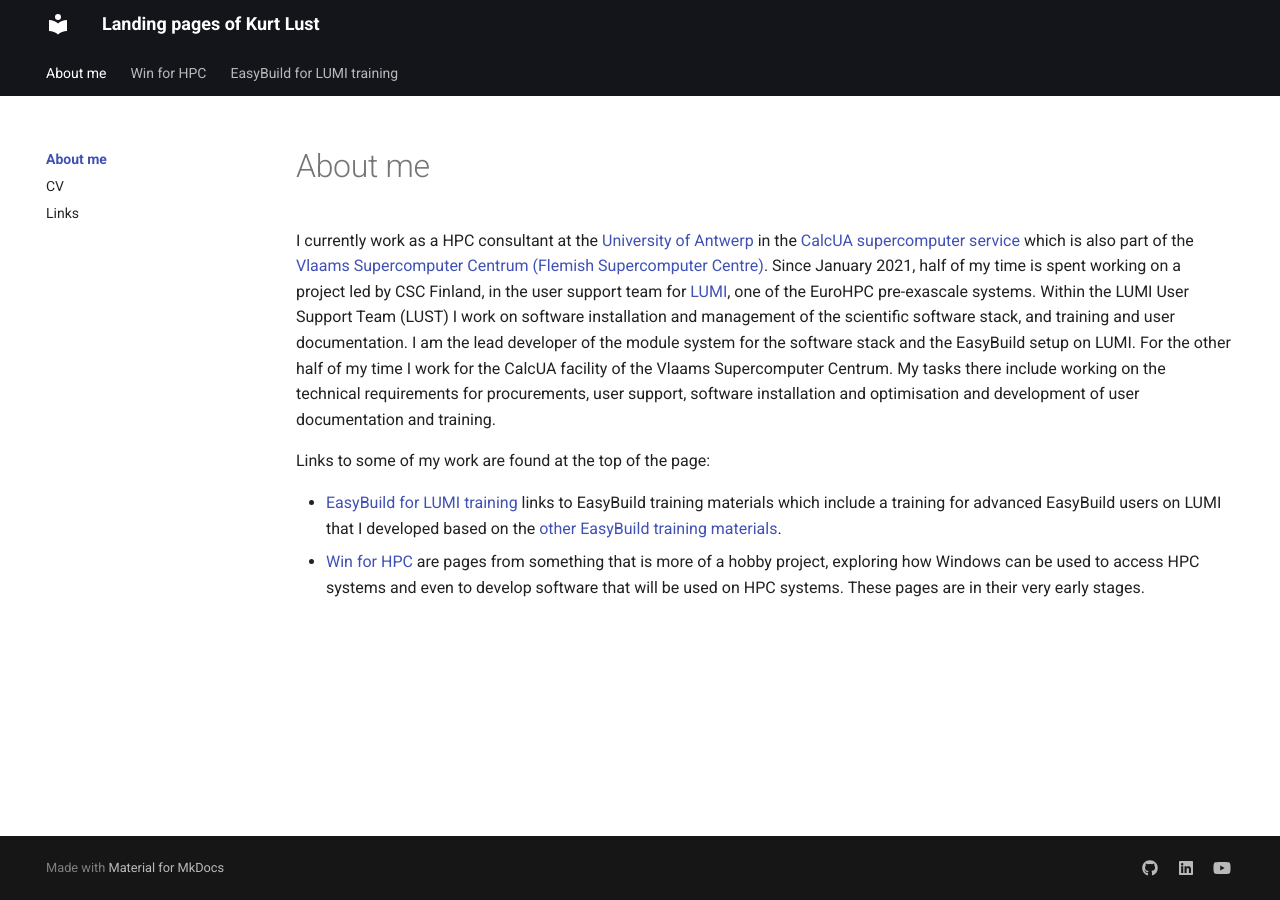
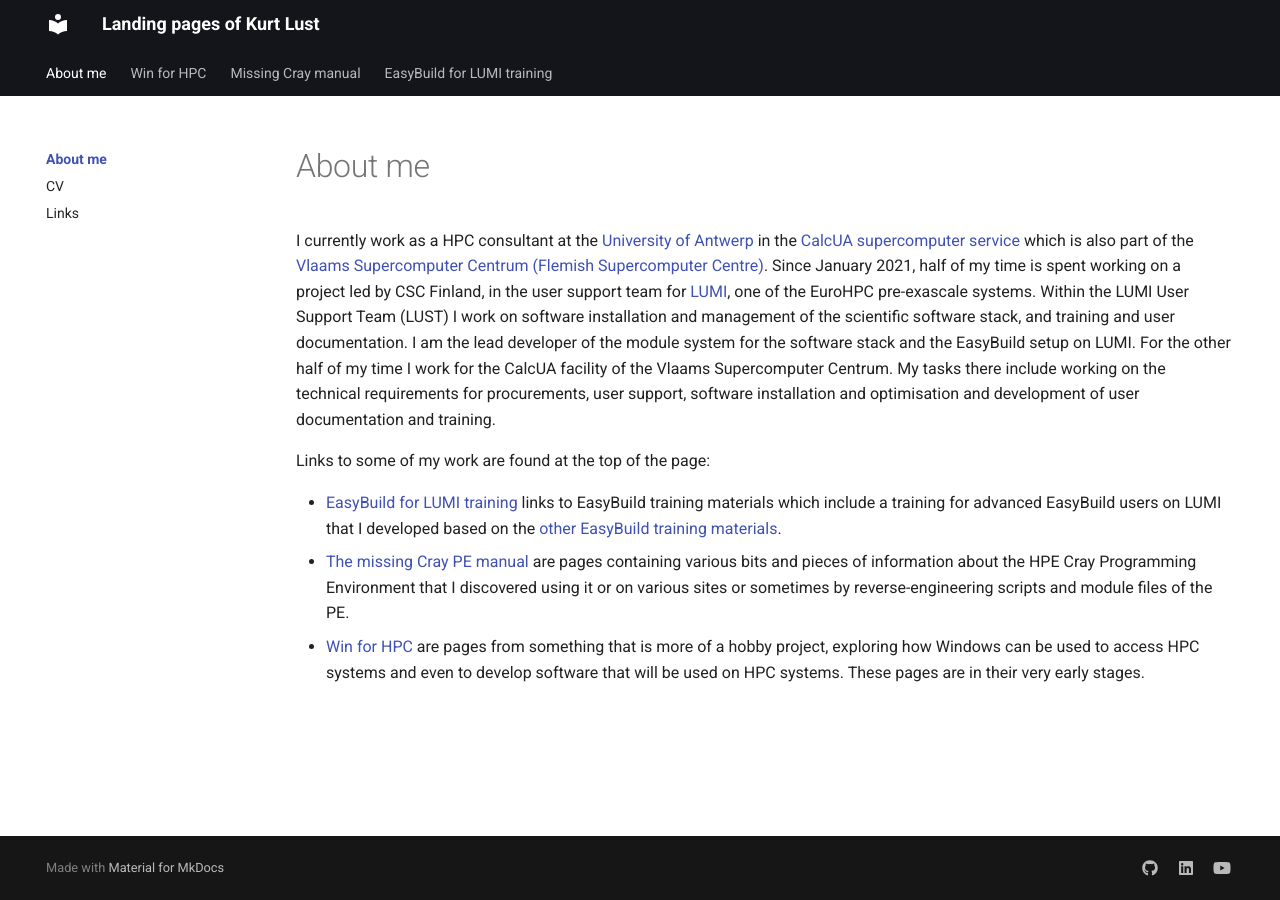
Before and after one commit to klust/klust.github.io, an MkDocs documentation site: the page built from docs/index.md, in a window 1280 px wide. Built offline with MkDocs 1.6.1 and Material for MkDocs 9.7.7, drawn with Linux system fonts in a browser that asks for light colours.

Commit message:
Added a reference to my missing Cray PE manual.

```diff
--- a/docs/index.md
+++ b/docs/index.md
@@ -19,6 +19,9 @@ Links to some of my work are found at the top of the page:
 -   [EasyBuild for LUMI training](easybuild-tutorial) links to EasyBuild training materials which include
     a training for advanced EasyBuild users on LUMI that I developed based on the [other EasyBuild
     training materials](https://easybuild.io/tutorial).
+-   [The missing Cray PE manual](craype-missing-manual) are pages containing various bits and pieces of information
+    about the HPE Cray Programming Environment that I discovered using it or on various sites or sometimes by
+    reverse-engineering scripts and module files of the PE.
 -   [Win for HPC](windows-client-HPC) are pages from something that is more of a hobby project, exploring how
      Windows can be used to access HPC systems and even to develop software that will be used on HPC systems.
      These pages are in their very early stages.
--- a/mkdocs.yml
+++ b/mkdocs.yml
@@ -28,6 +28,7 @@ nav:
     - CV: CV.md
     - Links: links.md
   - Win for HPC: windows-client-HPC
+  - Missing Cray manual: cray-missing-manual
   - EasyBuild for LUMI training: easybuild-tutorial
 
 plugins:
```
